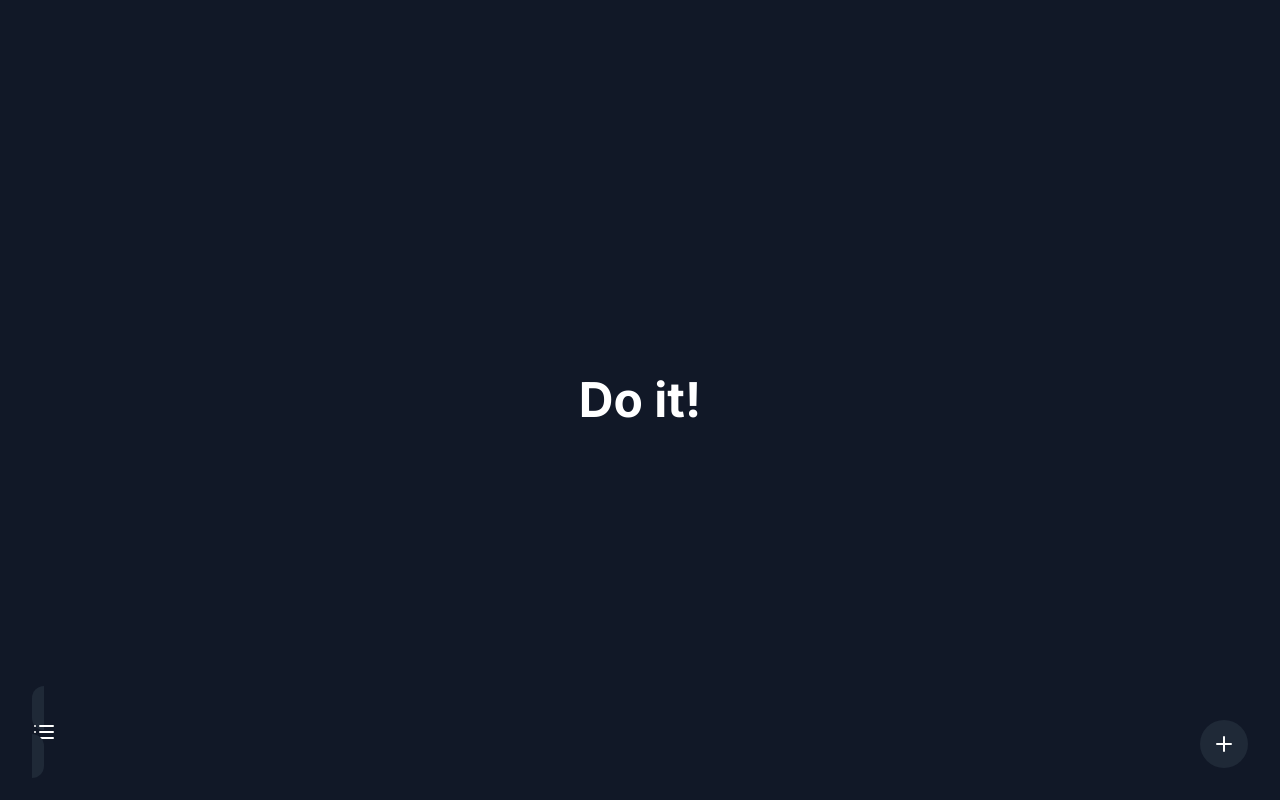
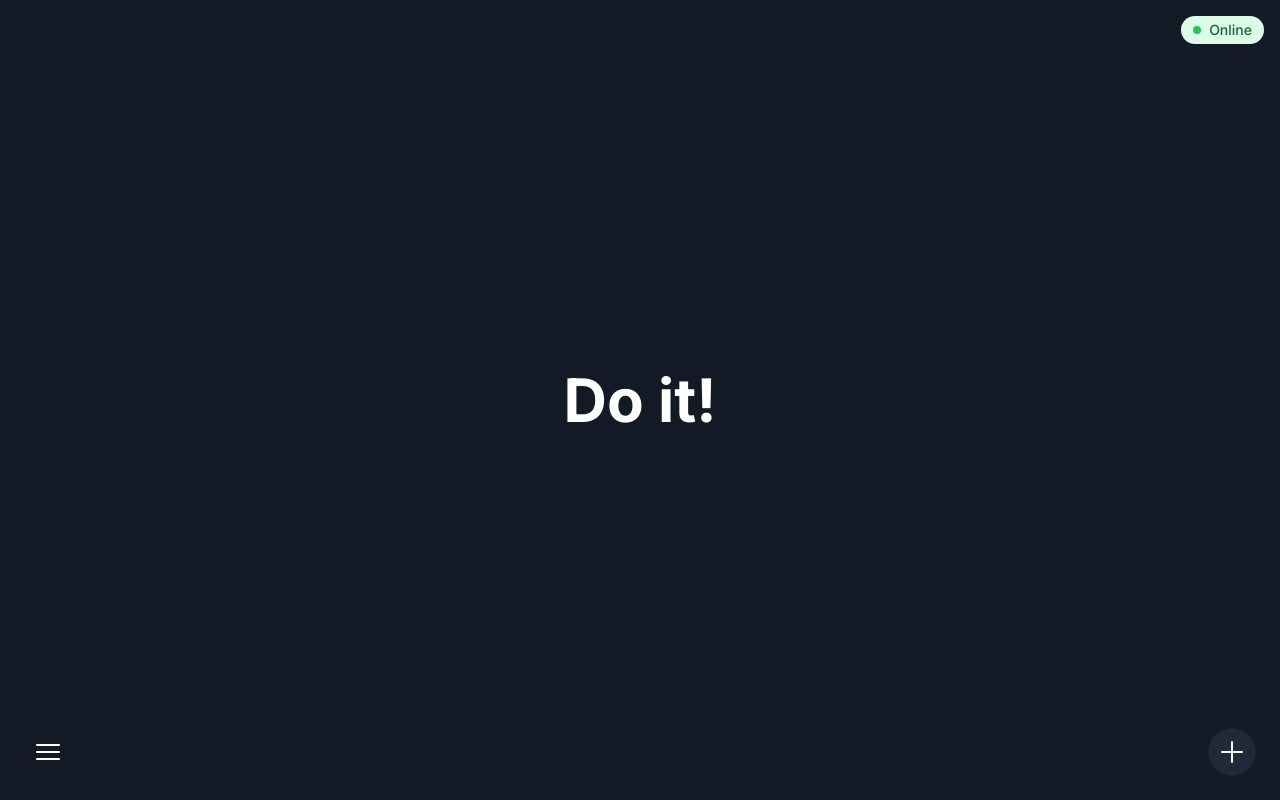
Before and after one commit to kerimsamba/todo-pwa, a Next.js app: page / in a window 1280 px wide. Built offline with nearby package versions, Linux system fonts and the light colour scheme.

Commit message:
Update main page with dark minimalist UI for Todo app

```diff
--- a/src/app/page.tsx
+++ b/src/app/page.tsx
@@ -1,20 +1,49 @@
-import Link from "next/link"
-import { List } from "lucide-react"
-import { AddTaskDialog } from "@/components/add-task-dialog"
+import dynamic from "next/dynamic";
+
+// Dynamically import client components with no SSR
+const InstallPWA = dynamic(() => import("@/components/InstallPWA"), {
+  ssr: false,
+});
+
+const OnlineStatus = dynamic(() => import("@/components/OnlineStatus"), {
+  ssr: false,
+});
 
 export default function Home() {
   return (
-    <main className="flex flex-col items-center justify-center min-h-screen bg-gray-900 text-white">
-      <button className="text-5xl font-bold hover:text-gray-300 transition-colors duration-300">Do it!</button>
-      <div className="fixed bottom-8 left-8">
-        <Link href="/tasks" className="p-3 bg-gray-800 rounded-full hover:bg-gray-700 transition-colors duration-300">
-          <List size={24} />
-          <span className="sr-only">View Tasks</span>
-        </Link>
-      </div>
-      <div className="fixed bottom-8 right-8">
-        <AddTaskDialog />
-      </div>
-    </main>
-  )
+    <div className="bg-[#131925] text-white flex flex-col min-h-screen">
+      <OnlineStatus />
+
+      <main className="flex flex-col items-center justify-center flex-grow">
+        <button
+          className="text-6xl font-bold py-8 px-16 hover:text-gray-300 transition-colors"
+          onClick={() => window.location.href = '/task'}
+        >
+          Do it!
+        </button>
+      </main>
+
+      <footer className="fixed bottom-0 left-0 right-0 p-6 flex justify-between">
+        <button
+          className="w-12 h-12 flex items-center justify-center"
+          onClick={() => window.location.href = '/tasks'}
+        >
+          <svg xmlns="http://www.w3.org/2000/svg" fill="none" viewBox="0 0 24 24" strokeWidth={1.5} stroke="currentColor" className="w-8 h-8">
+            <path strokeLinecap="round" strokeLinejoin="round" d="M3.75 6.75h16.5M3.75 12h16.5m-16.5 5.25h16.5" />
+          </svg>
+        </button>
+
+        <button
+          className="w-12 h-12 flex items-center justify-center bg-gray-800 rounded-full"
+          onClick={() => window.location.href = '/new'}
+        >
+          <svg xmlns="http://www.w3.org/2000/svg" fill="none" viewBox="0 0 24 24" strokeWidth={1.5} stroke="currentColor" className="w-8 h-8">
+            <path strokeLinecap="round" strokeLinejoin="round" d="M12 4.5v15m7.5-7.5h-15" />
+          </svg>
+        </button>
+      </footer>
+
+      <InstallPWA />
+    </div>
+  );
 }
```
